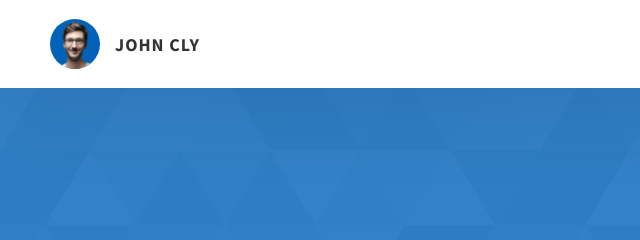
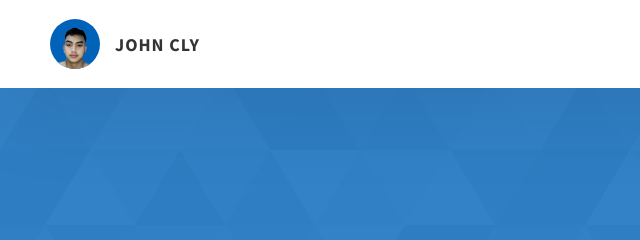
Before and after one commit to clycly073001/Cly-Portfolio, a website: page project-3.html in a window 1280 px wide. Shown: the top 240 px of the page, 0-640 px from the left. Drawn offline with Linux system fonts and the light colour scheme.

Commit message:
Update project-3.html

```diff
--- a/project-3.html
+++ b/project-3.html
@@ -22,8 +22,8 @@
         <div class="header__logo-container">
           <div class="header__logo-img-cont">
             <img
-              src="./assets/png/john-doe.png"
-              alt="Ram Maheshwari Logo Image"
+              src="./assets/png/cly1.png"
+              alt="John Cly Cabillo Logo Image"
               class="header__logo-img"
             />
           </div>
```
